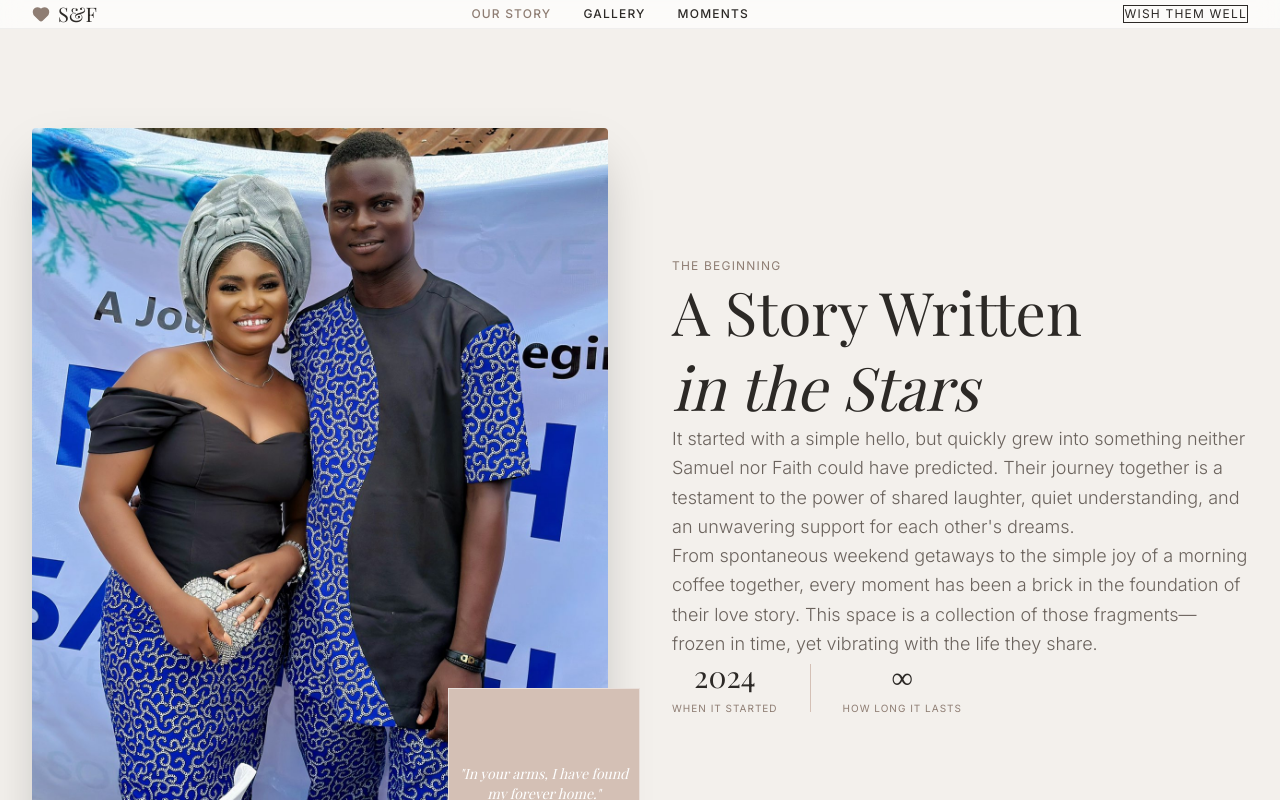
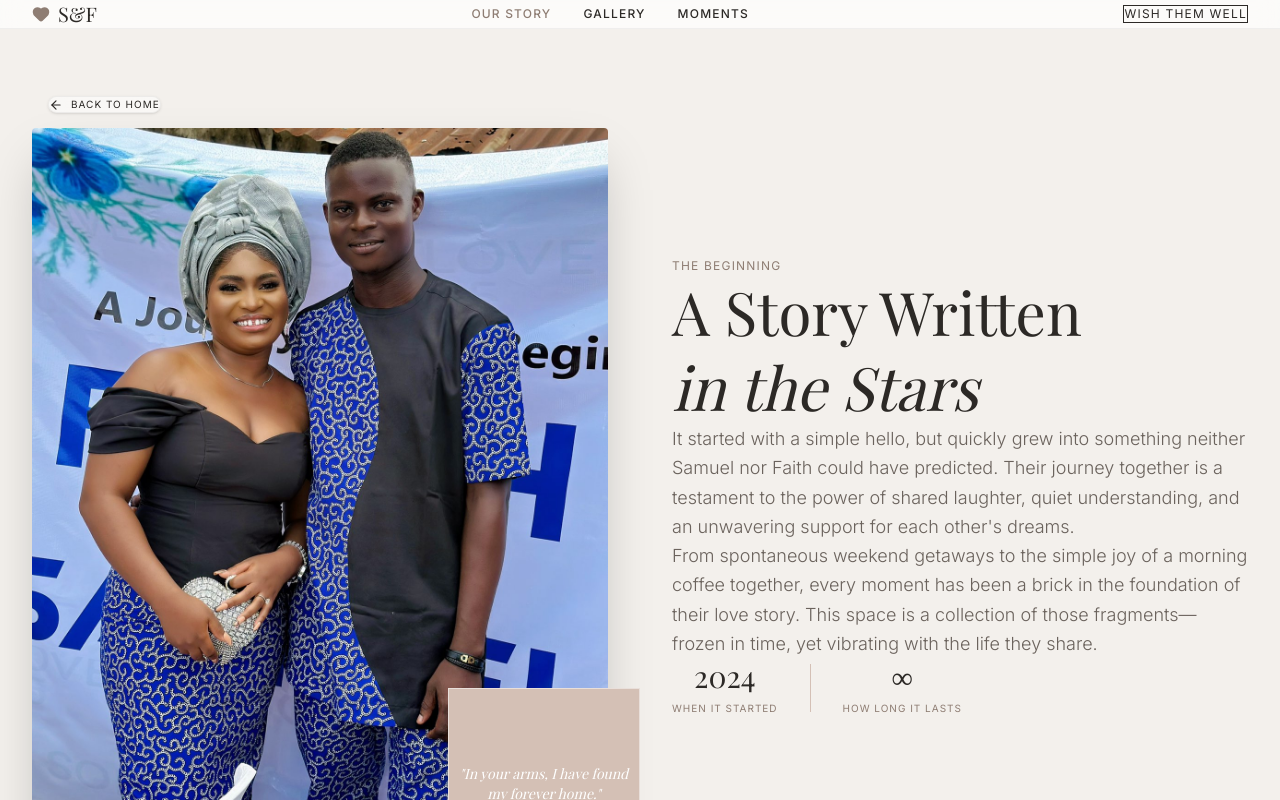
Before and after one commit to Sammione/samfaith, a React (Vite) app: page /story in a window 1280 px wide. Shown: the top 800 px of the page. Built offline with nearby package versions, Linux system fonts and the light colour scheme; a web font is replaced by a local one.

Commit message:
Fix: Add Back Button to subpages and use ultra-stable ring image URL for Home page

```diff
--- /dev/null
+++ b/src/components/BackButton.tsx
@@ -0,0 +1,19 @@
+import { ArrowLeft } from 'lucide-react';
+import { useNavigate } from 'react-router-dom';
+import { motion } from 'framer-motion';
+
+export const BackButton = () => {
+    const navigate = useNavigate();
+
+    return (
+        <motion.button
+            onClick={() => navigate('/')}
+            initial={{ opacity: 0, x: -20 }}
+            animate={{ opacity: 1, x: 0 }}
+            className="fixed top-24 left-6 md:left-12 z-[40] flex items-center gap-2 px-4 py-2 bg-white/50 backdrop-blur-md rounded-full border border-black/5 text-text-primary text-[10px] uppercase tracking-widest hover:bg-white transition-all shadow-sm"
+        >
+            <ArrowLeft size={14} />
+            Back to Home
+        </motion.button>
+    );
+};
--- a/src/components/Hero.tsx
+++ b/src/components/Hero.tsx
@@ -9,36 +9,29 @@ export const Hero = () => {
     ];
 
     return (
-        <section className="relative h-screen w-full flex items-center justify-center overflow-hidden p-0">
-            {/* Background Media */}
+        <section className="relative h-screen w-full flex items-center justify-center overflow-hidden p-0 bg-black">
+            {/* Background Image: Couple Rings (Stable High-res URL) */}
             <div className="absolute inset-0 z-0">
-                {/* Desktop Video (Hidden on Mobile) */}
-                <div className="hidden md:block w-full h-full">
-                    <video
-                        autoPlay
-                        muted
-                        loop
-                        playsInline
-                        className="w-full h-full object-cover"
-                    >
-                        <source src="/images/Snapchat-1355185705.mp4" type="video/mp4" />
-                    </video>
-                </div>
-
-                {/* Couple Rings Image (The "Hardcoded" one - using stable Pexels High-res URL) */}
-                <div className="absolute inset-0 block">
-                    <img
-                        src="https://images.unsplash.com/photo-1541250848049-b4f71413cc30?q=80&w=2574&auto=format&fit=crop"
-                        alt="Couple Rings Background"
-                        className="w-full h-full object-cover"
-                    />
-                </div>
-
-                <div className="absolute inset-0 bg-black/60 backdrop-blur-[1px]"></div>
+                <img
+                    src="https://images.pexels.com/photos/265722/pexels-photo-265722.jpeg?auto=compress&cs=tinysrgb&w=2560"
+                    alt="Couple Rings Background"
+                    className="w-full h-full object-cover opacity-60"
+                />
+                <div className="absolute inset-0 bg-gradient-to-b from-black/40 via-transparent to-black/60 backdrop-blur-[0.5px]"></div>
             </div>
 
             {/* Content */}
-            <div className="relative z-10 text-center text-white px-6 max-w-4xl">
+            <div className="relative z-10 text-center text-white px-6 max-w-4xl flex flex-col items-center">
+                {/* Visual Ring Ornament (Fallback or extra style) */}
+                <motion.div
+                    initial={{ opacity: 0, scale: 0.8 }}
+                    animate={{ opacity: 1, scale: 1 }}
+                    transition={{ duration: 1.5 }}
+                    className="mb-8 w-20 h-20 border-2 border-accent-soft rounded-full flex items-center justify-center opacity-40"
+                >
+                    <div className="w-12 h-12 border border-accent-soft rounded-full scale-125 translate-x-3 opacity-60"></div>
+                </motion.div>
+
                 <motion.span
                     initial={{ opacity: 0, y: 20 }}
                     animate={{ opacity: 1, y: 0 }}
@@ -63,13 +56,13 @@ export const Hero = () => {
                     transition={{ duration: 1.2, delay: 0.8 }}
                     className="space-y-6"
                 >
-                    <p className="text-base md:text-xl font-light tracking-wide max-w-2xl mx-auto leading-relaxed opacity-90 italic font-serif">
+                    <p className="text-base md:text-xl font-light tracking-wide max-w-2xl mx-auto leading-relaxed italic font-serif">
                         "In the circle of these rings, we find our eternity. A promise made in grace,
                         nurtured by deep devotion, and celebrated in every heartbeat we share."
                     </p>
                     <div className="w-12 h-[1px] bg-white/30 mx-auto mt-8"></div>
 
-                    {/* Mobile Only: Navigation Links listed on Home Page */}
+                    {/* Navigation Links listed on Home Page for mobile */}
                     <motion.div
                         initial={{ opacity: 0 }}
                         animate={{ opacity: 1 }}
@@ -80,7 +73,7 @@ export const Hero = () => {
                             <Link
                                 key={link.path}
                                 to={link.path}
-                                className="text-lg font-serif italic tracking-widest text-accent-soft hover:text-white transition-colors border-b border-accent-soft/20 pb-1 w-32"
+                                className="text-lg font-serif italic tracking-widest text-accent-soft hover:text-white transition-colors border-b border-accent-soft/20 pb-1 w-40"
                             >
                                 {link.name}
                             </Link>
--- a/src/pages/GalleryPage.tsx
+++ b/src/pages/GalleryPage.tsx
@@ -1,5 +1,6 @@
 import { motion } from 'framer-motion';
 import { Gallery } from '../components/Gallery';
+import { BackButton } from '../components/BackButton';
 
 export const GalleryPage = () => {
     return (
@@ -10,6 +11,7 @@ export const GalleryPage = () => {
             transition={{ duration: 0.8 }}
             className="pt-24 min-h-screen" // Static header spacing
         >
+            <BackButton />
             <Gallery />
 
             <section className="bg-bg-primary py-24 border-t border-black/5">
--- a/src/pages/MomentsPage.tsx
+++ b/src/pages/MomentsPage.tsx
@@ -1,5 +1,6 @@
 import { motion } from 'framer-motion';
 import { Moments } from '../components/Moments';
+import { BackButton } from '../components/BackButton';
 
 export const MomentsPage = () => {
     return (
@@ -10,6 +11,7 @@ export const MomentsPage = () => {
             transition={{ duration: 0.8 }}
             className="pt-24 min-h-screen" // Static header spacing
         >
+            <BackButton />
             <Moments />
 
             <section className="bg-bg-secondary py-32">
--- a/src/pages/StoryPage.tsx
+++ b/src/pages/StoryPage.tsx
@@ -1,5 +1,6 @@
 import { motion } from 'framer-motion';
 import { About } from '../components/About';
+import { BackButton } from '../components/BackButton';
 
 export const StoryPage = () => {
     return (
@@ -8,8 +9,9 @@ export const StoryPage = () => {
             animate={{ opacity: 1, x: 0 }}
             exit={{ opacity: 0, x: -20 }}
             transition={{ duration: 0.8 }}
-            className="pt-24" // Spacing for static header
+            className="pt-24 min-h-screen" // Spacing for static header
         >
+            <BackButton />
             <About />
 
             <section className="bg-bg-primary py-20 pb-32">
```
